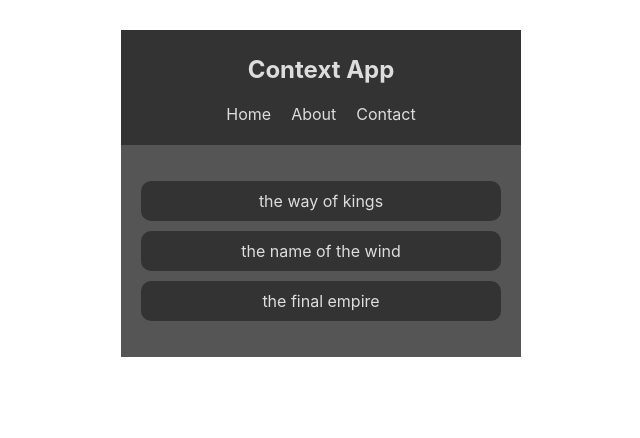
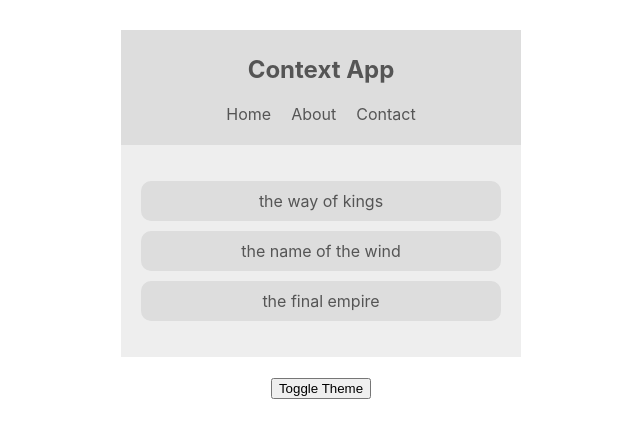
Before and after one commit to zyabb/hooks, a React (Create React App) app: page / in a window 1280 px wide. Shown: the top 438 px of the page, without its empty margins (319-959 px from the left). Built offline with nearby package versions, Linux system fonts and the light colour scheme.

Commit message:
Updating the Context Data using Toggle Button

```diff
--- a/src/App.js
+++ b/src/App.js
@@ -1,6 +1,7 @@
 import React from 'react';
 import BookList from './components/BookList';
 import Navbar from './components/Navbar';
+import ThemeToggle from './components/ThemeToggle';
 import ThemeContextProvider from './contexts/ThemeContext';
 
 function App() {
@@ -9,6 +10,7 @@
       <ThemeContextProvider>
         <Navbar />
         <BookList />
+        <ThemeToggle />
       </ThemeContextProvider>
     </div>
   );
--- /dev/null
+++ b/src/components/ThemeToggle.js
@@ -0,0 +1,13 @@
+import React, { Component } from 'react';
+import { ThemeContext } from '../contexts/ThemeContext';
+
+class ThemeToggle extends Component {
+  static contextType = ThemeContext;
+
+  render() {
+    const { toggleTheme } = this.context;
+    return <button onClick={toggleTheme}>Toggle Theme</button>;
+  }
+}
+
+export default ThemeToggle;
--- a/src/contexts/ThemeContext.js
+++ b/src/contexts/ThemeContext.js
@@ -4,13 +4,18 @@
 
 class ThemeContextProvider extends Component {
   state = {
-    isLightTheme: false,
+    isLightTheme: true,
     light: { syntax: '#555', ui: '#ddd', bg: '#eee' },
     dark: { syntax: '#ddd', ui: '#333', bg: '#555' },
   };
+  toggleTheme = () => {
+    this.setState({ isLightTheme: !this.state.isLightTheme });
+  };
   render() {
     return (
-      <ThemeContext.Provider value={{ ...this.state }}>
+      <ThemeContext.Provider
+        value={{ ...this.state, toggleTheme: this.toggleTheme }}
+      >
         {this.props.children}
       </ThemeContext.Provider>
     );
```
